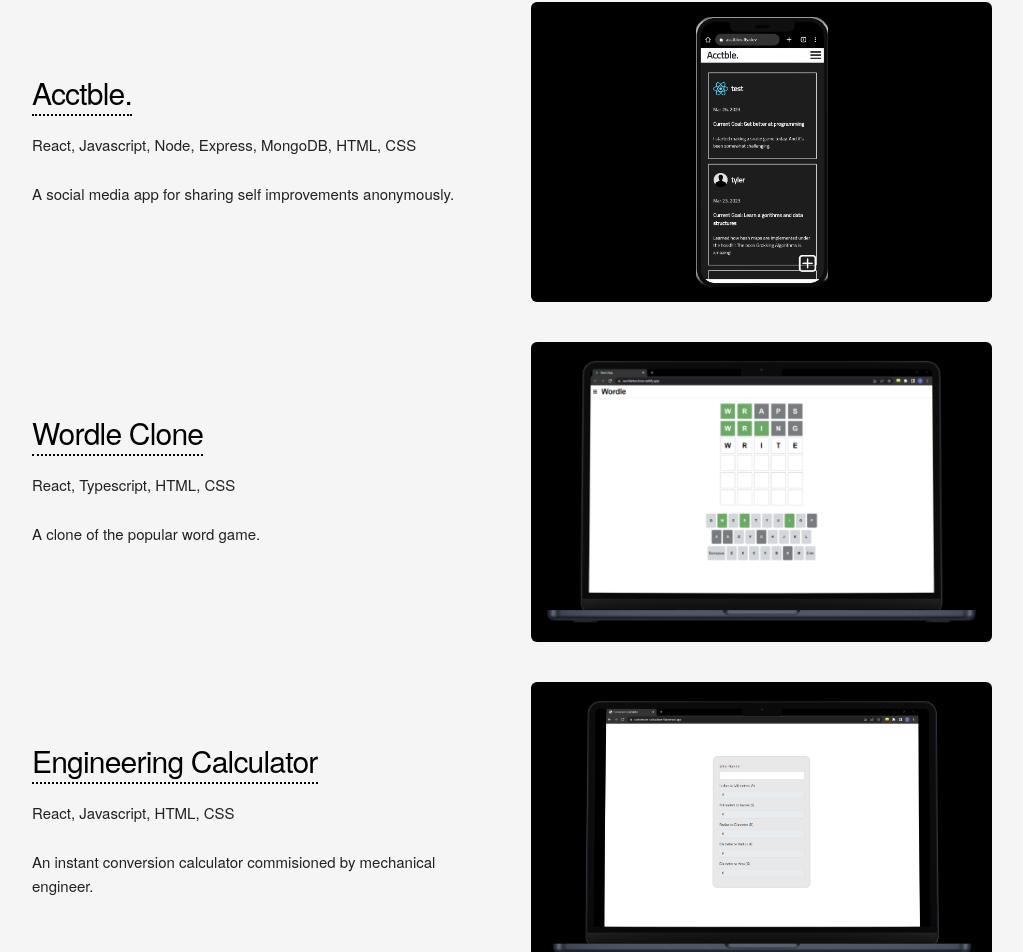
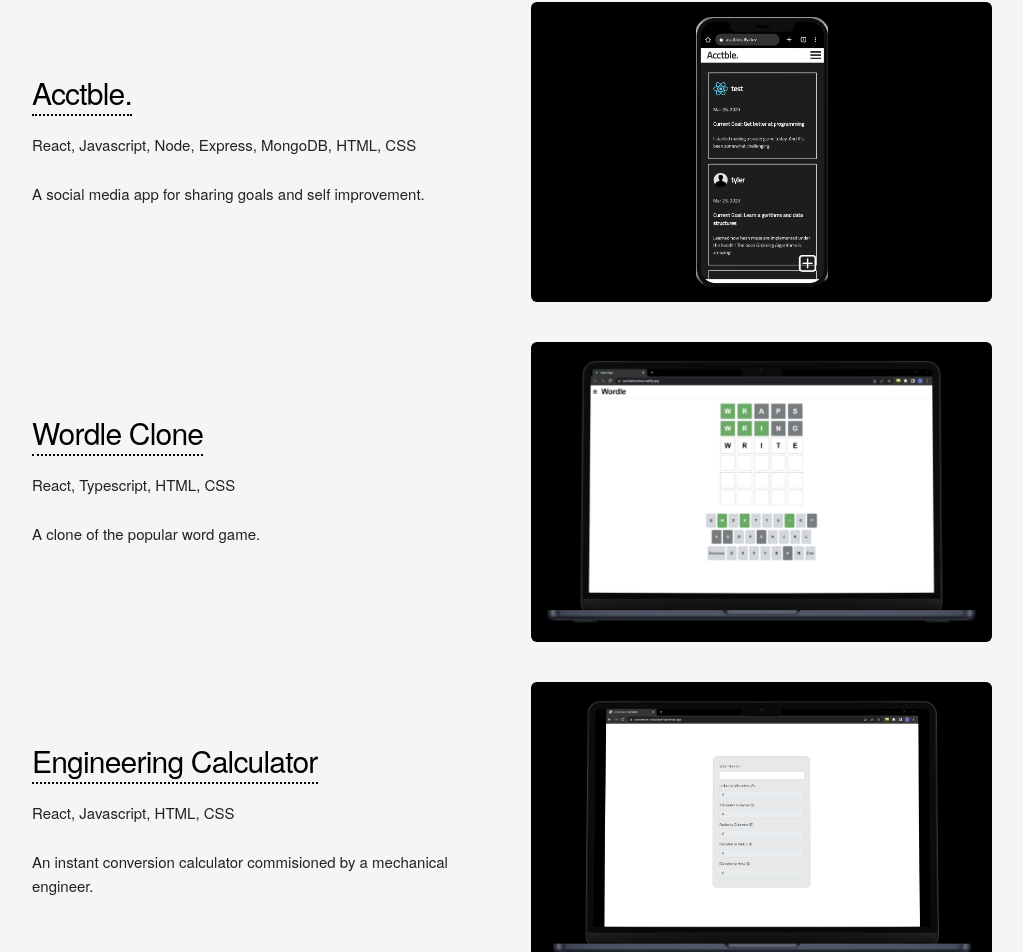
Before and after one commit to TylerS2000/portfolio2023, a React (Create React App) app: page / in a window 1280 px wide. Shown: the part 838-1790 px from the top of the page, without its empty margins (128-1151 px from the left). Built offline with nearby package versions, Linux system fonts and the light colour scheme.

Commit message:
text changes

```diff
--- a/src/components/Projects.js
+++ b/src/components/Projects.js
@@ -10,7 +10,7 @@ export default function Projects() {
     {
       name: 'Acctble.',
       technology: 'React, Javascript, Node, Express, MongoDB, HTML, CSS',
-      description: 'A social media app for sharing self improvements anonymously.',
+      description: 'A social media app for sharing goals and self improvement.',
       image: phone,
       link: 'https://acctbles.fly.dev/'
     },
@@ -23,7 +23,7 @@ export default function Projects() {
     },
     {
       name:"Engineering Calculator",
-      description:"An instant conversion calculator commisioned by mechanical engineer.",
+      description:"An instant conversion calculator commisioned by a mechanical engineer.",
       technology: "React, Javascript, HTML, CSS",
       image:engineer,
       link:"https://conversion-calculator-flax.vercel.app/",
```
